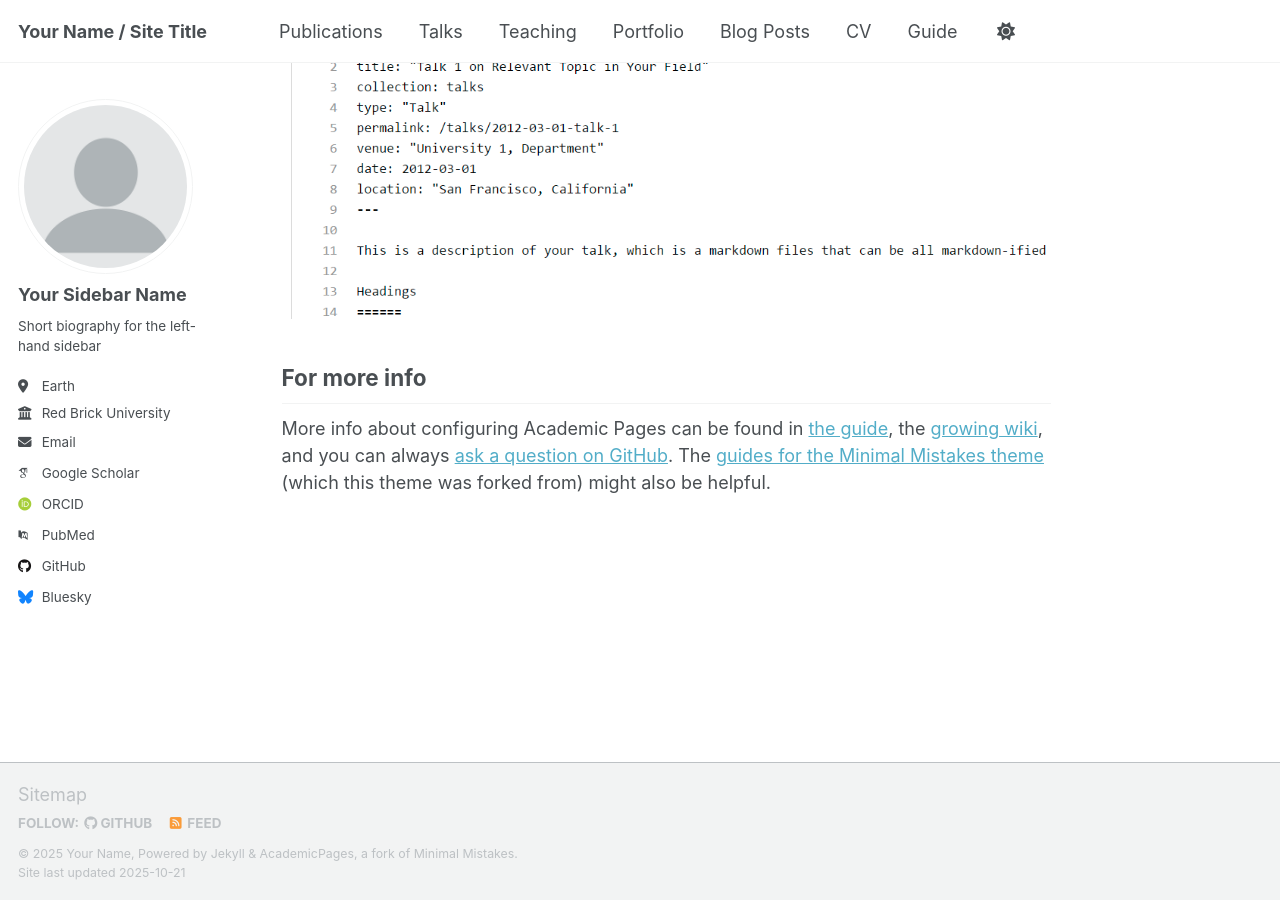
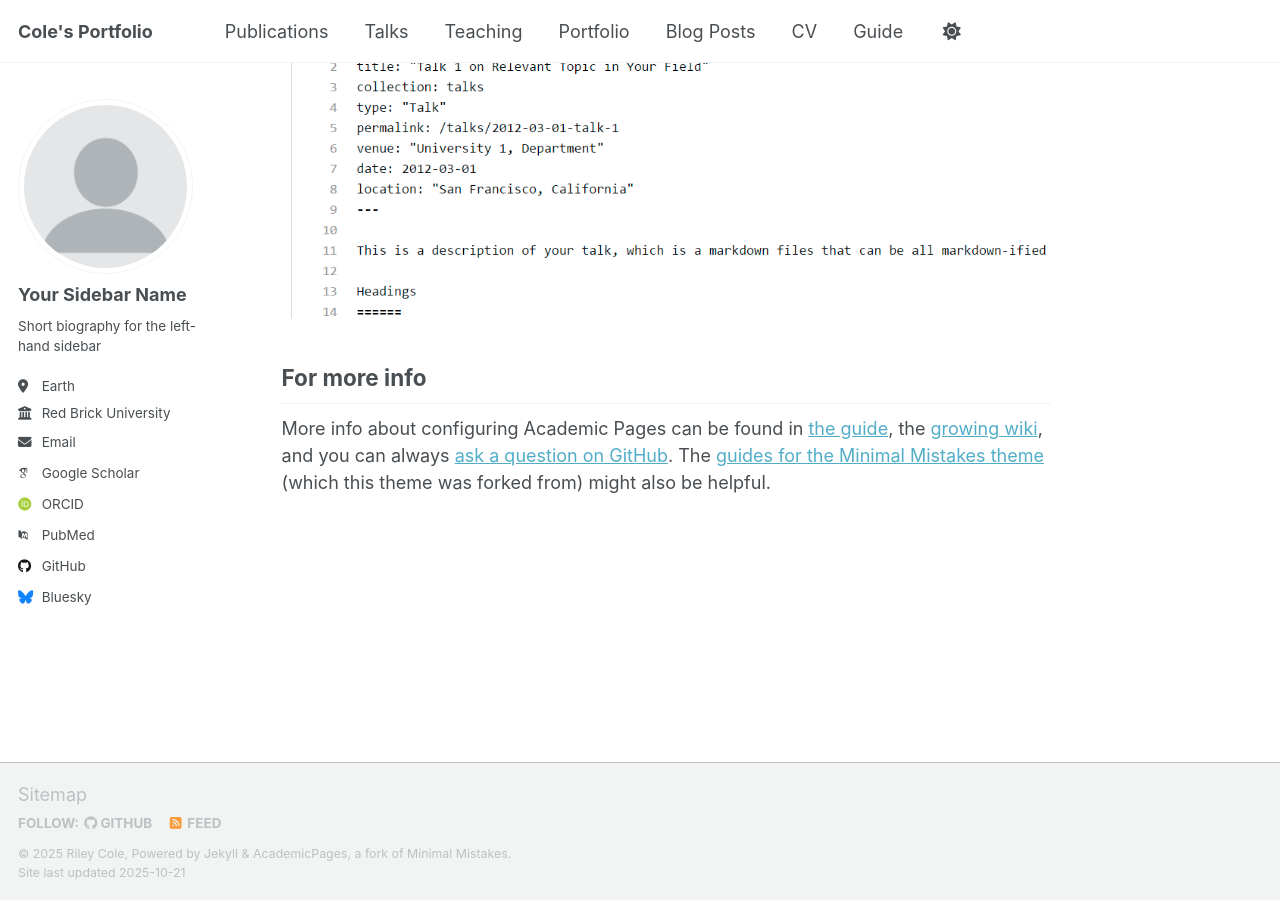
Before and after one commit to coleR-gis/coleR-gis.github.io, a Jekyll site: the page built from _pages/about.md, in a window 1280 px wide and 900 px high, scrolled down 2880 px. Built offline with Jekyll 4.4.1, drawn with Linux system fonts in a browser that asks for light colours; some web fonts are replaced; a script that is not in the unit is left out.

Commit message:
Update _config.yml
updated yml

```diff
--- a/_config.yml
+++ b/_config.yml
@@ -9,10 +9,10 @@
 # Basic Site Settings
 locale                   : "en-US"
 site_theme               : "default" # Currently available options are "default", "air"
-title                    : "Your Name / Site Title"
+title                    : "Cole's Portfolio"
 title_separator          : "-"
-name                     : &name "Your Name"
-description              : &description "Your Name's academic portfolio"   # Update this with a general description of your site, this is the default if not overridden by a page
+name                     : &name "Riley Cole"
+description              : &description "Cole's Academic Portfolio"   # Update this with a general description of your site, this is the default if not overridden by a page
 url                      : https://academicpages.github.io # The base hostname & protocol for your site e.g. "https://[your GitHub username].github.io",
                                                            # or if you already have some other page hosted on Github then use "https://[your GitHub username].github.io/[Your Repo Name]"
 baseurl                  : "" # the subpath of your site, e.g. "/blog"
```
